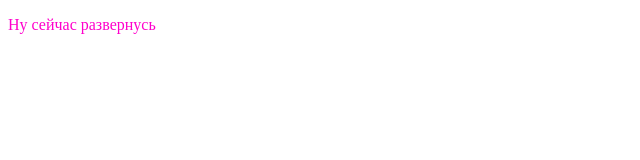
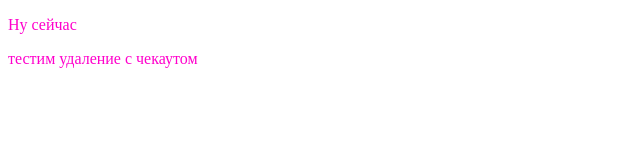
Before and after one commit to StanislavZyuzko/summary_git_june_2022, a plain HTML site: page index.html in a window 1280 px wide. Shown: the whole page, without its empty margins (0-640 px from the left). Drawn offline with Linux system fonts and the light colour scheme.

Commit message:
добавили тхт море посмотрим как при откате

```diff
--- a/index.html
+++ b/index.html
@@ -7,7 +7,8 @@
     <link rel="stylesheet" href="index.css">
     <title>Изучаем Гитхаб дальше</title>
 </head>
-<p>Ну сейчас развернусь</p>
+<p>Ну сейчас</p>
+<p>тестим удаление с чекаутом</p>
 
 <body>
 
```
Also changed, not shown: more_test.txt (added).
